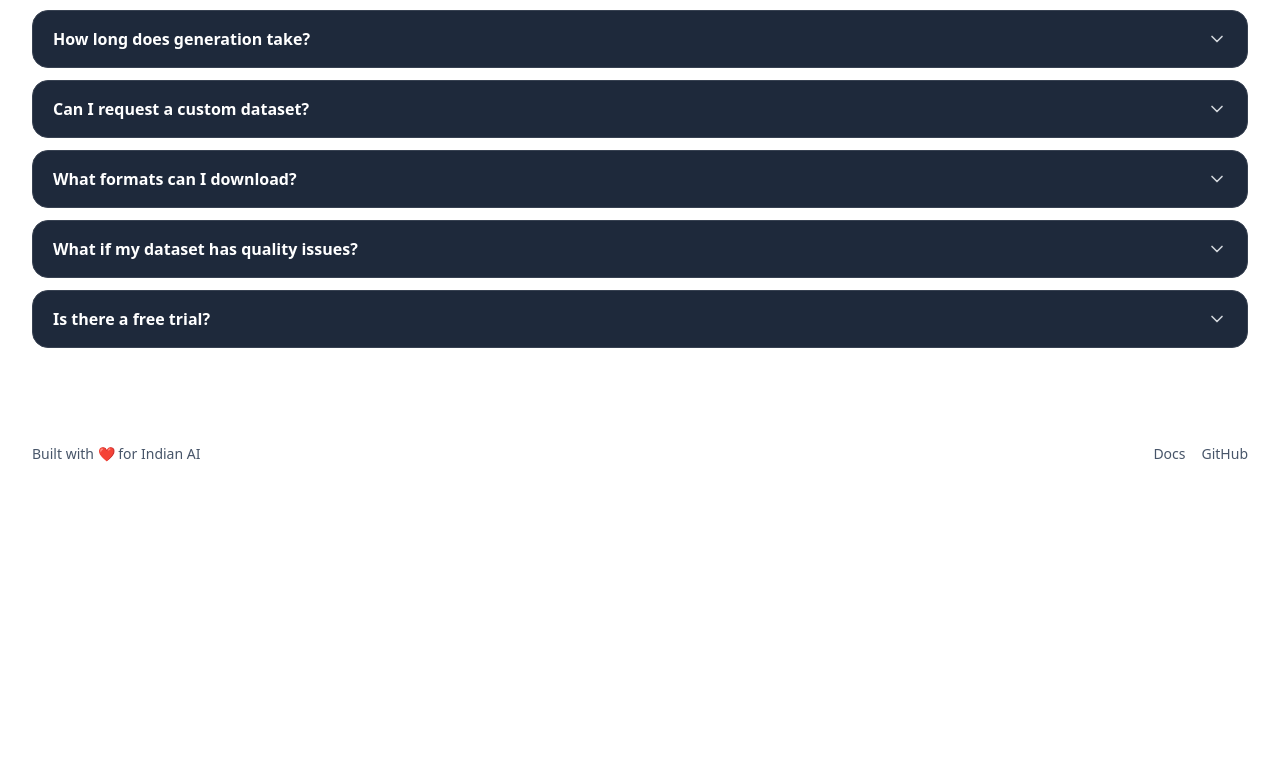
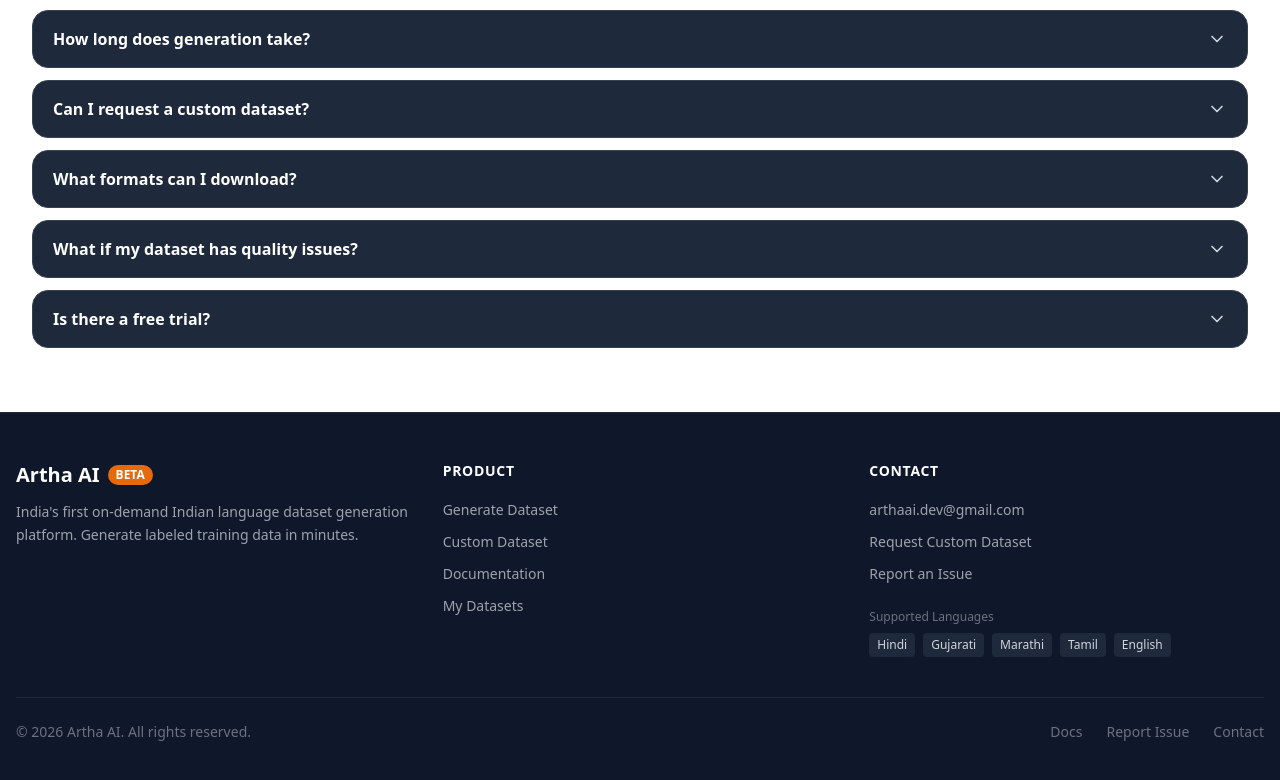
Before and after one commit to Parshva2605/Artha.ai, a Next.js app in the folder bhashaData/frontend/: page / in a window 1280 px wide. Shown: the part 4230-5010 px from the top of the page. Before the commit the page ends 4726 px from the top, so only its background shows below. Built offline with nearby package versions, Linux system fonts and the light colour scheme.

Commit message:
fix: replace footer with professional Artha AI footer

```diff
--- a/bhashaData/frontend/app/page.tsx
+++ b/bhashaData/frontend/app/page.tsx
@@ -298,11 +298,99 @@
         </div>
       </section>
 
-      <footer className="mx-auto flex max-w-7xl flex-wrap items-center justify-between gap-3 px-4 py-8 text-sm text-slate-600 sm:px-6 lg:px-8">
-        <p>Built with ❤️ for Indian AI</p>
-        <div className="flex gap-4">
-          <Link href="/docs" className="hover:text-[#E8690A]">Docs</Link>
-          <a href="https://github.com" target="_blank" rel="noreferrer" className="hover:text-[#E8690A]">GitHub</a>
+      <footer className="bg-[#0F172A] border-t border-gray-800 py-12 px-4">
+        <div className="mx-auto max-w-7xl">
+          <div className="mb-10 grid grid-cols-1 gap-8 sm:grid-cols-3">
+            <div>
+              <div className="mb-3 flex items-center gap-2">
+                <span className="text-xl font-bold text-white">Artha AI</span>
+                <span className="rounded-full bg-[#E8690A] px-2 py-0.5 text-xs font-semibold text-white">
+                  BETA
+                </span>
+              </div>
+              <p className="text-sm leading-relaxed text-gray-400">
+                India&apos;s first on-demand Indian language dataset generation platform.
+                Generate labeled training data in minutes.
+              </p>
+            </div>
+
+            <div>
+              <h4 className="mb-4 text-sm font-semibold uppercase tracking-wider text-white">
+                Product
+              </h4>
+              <ul className="space-y-2">
+                <li>
+                  <a href="/generate" className="text-sm text-gray-400 transition-colors hover:text-white">
+                    Generate Dataset
+                  </a>
+                </li>
+                <li>
+                  <a href="/custom-dataset" className="text-sm text-gray-400 transition-colors hover:text-white">
+                    Custom Dataset
+                  </a>
+                </li>
+                <li>
+                  <a href="/docs" className="text-sm text-gray-400 transition-colors hover:text-white">
+                    Documentation
+                  </a>
+                </li>
+                <li>
+                  <a href="/my-datasets" className="text-sm text-gray-400 transition-colors hover:text-white">
+                    My Datasets
+                  </a>
+                </li>
+              </ul>
+            </div>
+
+            <div>
+              <h4 className="mb-4 text-sm font-semibold uppercase tracking-wider text-white">
+                Contact
+              </h4>
+              <ul className="space-y-2">
+                <li>
+                  <a href="mailto:arthaai.dev@gmail.com" className="text-sm text-gray-400 transition-colors hover:text-white">
+                    arthaai.dev@gmail.com
+                  </a>
+                </li>
+                <li>
+                  <a href="/custom-dataset" className="text-sm text-gray-400 transition-colors hover:text-white">
+                    Request Custom Dataset
+                  </a>
+                </li>
+                <li>
+                  <a href="/report" className="text-sm text-gray-400 transition-colors hover:text-white">
+                    Report an Issue
+                  </a>
+                </li>
+              </ul>
+
+              <div className="mt-6">
+                <p className="mb-2 text-xs text-gray-500">Supported Languages</p>
+                <div className="flex flex-wrap gap-2">
+                  {["Hindi", "Gujarati", "Marathi", "Tamil", "English"].map((lang) => (
+                    <span key={lang} className="rounded bg-[#1E293B] px-2 py-1 text-xs text-gray-300">
+                      {lang}
+                    </span>
+                  ))}
+                </div>
+              </div>
+            </div>
+          </div>
+
+          <div className="flex flex-col items-center justify-between gap-4 border-t border-gray-800 pt-6 sm:flex-row">
+            <p className="text-sm text-gray-500">© 2026 Artha AI. All rights reserved.</p>
+            <div className="flex items-center gap-6">
+              <a href="/docs" className="text-sm text-gray-500 transition-colors hover:text-gray-300">
+                Docs
+              </a>
+              <a href="/report" className="text-sm text-gray-500 transition-colors hover:text-gray-300">
+                Report Issue
+              </a>
+              <a href="mailto:arthaai.dev@gmail.com" className="text-sm text-gray-500 transition-colors hover:text-gray-300">
+                Contact
+              </a>
+            </div>
+          </div>
         </div>
       </footer>
     </main>
```
